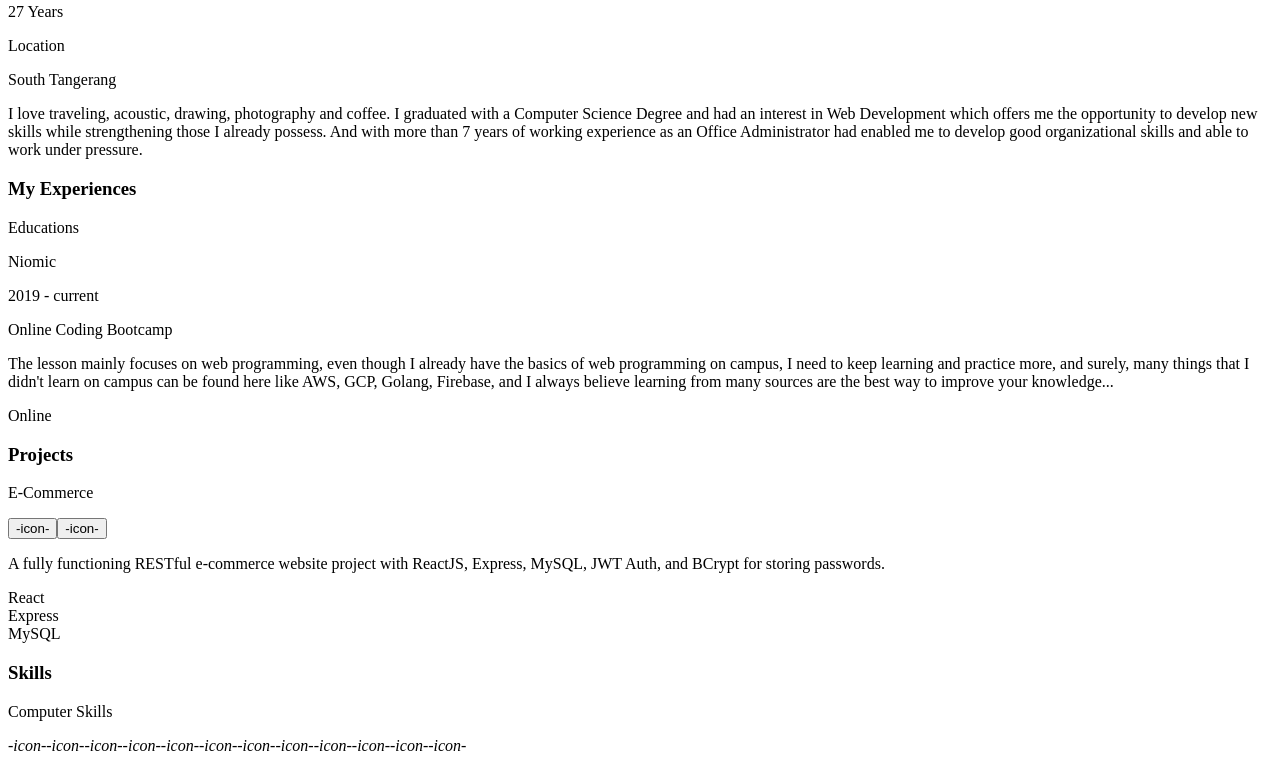
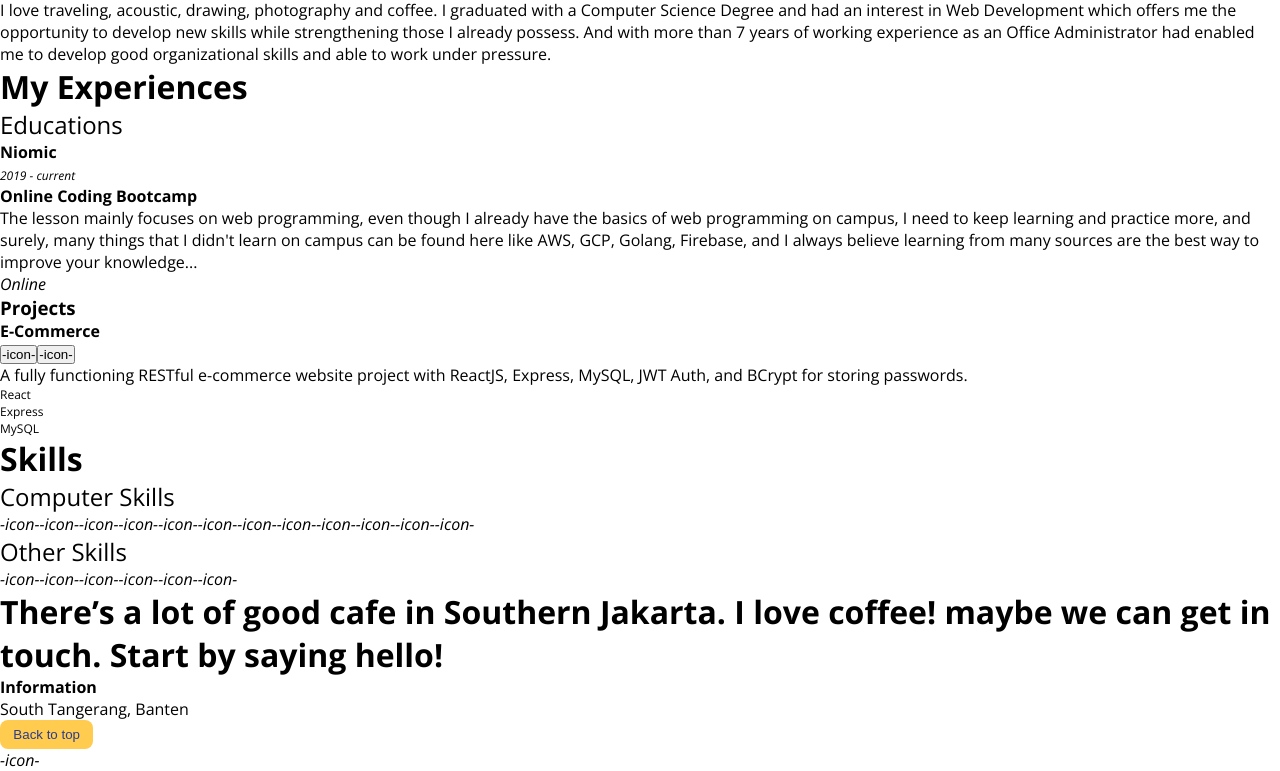
Before and after one commit to troy213/portfolio-v2, a React (Vite) app: page / in a window 1280 px wide. Shown: the part 501-1272 px from the top of the page. Built offline with nearby package versions, Linux system fonts and the light colour scheme.

Commit message:
setting up scss global configuration

```diff
--- /dev/null
+++ b/src/_config.scss
@@ -0,0 +1,27 @@
+@import url('https://fonts.googleapis.com/css2?family=Open+Sans:ital,wght@0,300;0,400;0,700;1,300&family=Roboto+Mono:wght@300;400;700&display=swap');
+
+* {
+  box-sizing: border-box;
+  margin: 0;
+  padding: 0;
+}
+
+body {
+  font-family: 'Open Sans', sans-serif;
+  min-width: 360px;
+}
+
+@mixin transition-ease($ms) {
+  transition: all $ms ease-in-out;
+}
+
+@mixin bg-color-opacity($color, $opacity) {
+  background: $color; // fallback
+  background: rgba($color, $opacity);
+}
+
+@mixin media-desktop {
+  @media screen and (min-width: 720px) {
+    @content;
+  }
+}
--- /dev/null
+++ b/src/_global.scss
@@ -0,0 +1,49 @@
+@import 'variables';
+// @import 'config';
+
+.text--bold {
+  font-weight: 700;
+}
+
+.text--light {
+  font-weight: 300;
+}
+
+.text--3 {
+  font-size: 0.75rem;
+}
+
+.text--6 {
+  font-size: 1.5rem;
+}
+
+.text--8 {
+  font-size: 2rem;
+}
+
+.btn {
+  padding: 0.5em 1em;
+  border: none;
+  border-radius: 0.5rem;
+  cursor: pointer;
+}
+
+.btn-yellow {
+  background-color: $color-yellow;
+  color: $primary-color-dark;
+
+  &:hover {
+    @include transition-ease(100ms);
+    background-color: $color-yellow-light;
+  }
+}
+
+.btn-orange {
+  background-color: $color-orange;
+  color: $light;
+
+  &:hover {
+    @include transition-ease(100ms);
+    background-color: $color-orange-light;
+  }
+}
--- /dev/null
+++ b/src/_responsive.scss
@@ -0,0 +1,2 @@
+@include media-desktop {
+}
--- a/src/_variables.scss
+++ b/src/_variables.scss
@@ -0,0 +1,12 @@
+$primary-color: #576cdb;
+$primary-color-light: #a8b4f3;
+$primary-color-dark: #2b3c8f;
+
+$color-purple: #8153db;
+$color-orange: #db896e;
+$color-orange-light: #e8ae68;
+$color-yellow: #ffcc4f;
+$color-yellow-light: #fff042;
+
+$dark: #333333;
+$light: #fafafa;
--- a/src/main.jsx
+++ b/src/main.jsx
@@ -1,6 +1,7 @@
 import React from 'react'
 import ReactDOM from 'react-dom/client'
 import App from './App'
+import './main.scss'
 
 ReactDOM.createRoot(document.getElementById('root')).render(
   <React.StrictMode>
--- /dev/null
+++ b/src/main.scss
@@ -0,0 +1,4 @@
+@import 'config';
+@import 'global';
+@import 'responsive';
+@import 'variables';
--- a/src/pages/Experiences/index.jsx
+++ b/src/pages/Experiences/index.jsx
@@ -9,9 +9,9 @@ const Experiences = () => {
         <div className='experiences__content'>
           <div className='experiences__content--left'>
             <p className='experiences__content-title text--bold'>Niomic</p>
-            <p className='experiences__content-time text--light-italic text--3'>
+            <em className='experiences__content-time text--light text--3'>
               2019 - current
-            </p>
+            </em>
           </div>
           <div className='experiences__content--right'>
             <p className='experiences__content-major text--bold'>
@@ -25,10 +25,10 @@ const Experiences = () => {
               Firebase, and I always believe learning from many sources are the
               best way to improve your knowledge...
             </p>
-            <p className='experiences__content-location text--light-italic'>
+            <em className='experiences__content-location text--light'>
               <i className='experiences__content-location-icon'></i>
               Online
-            </p>
+            </em>
           </div>
         </div>
       </div>
```
